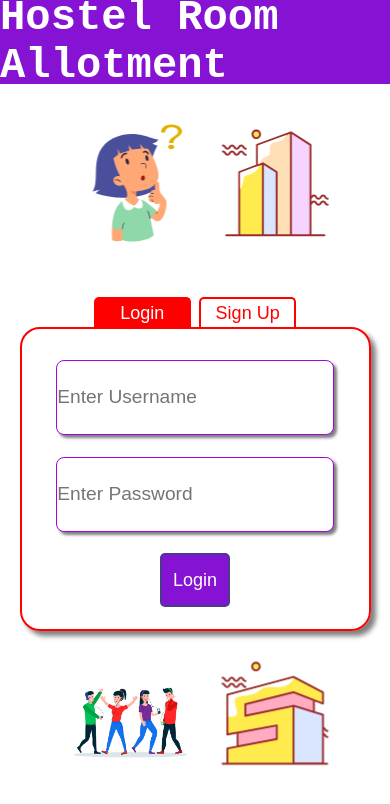
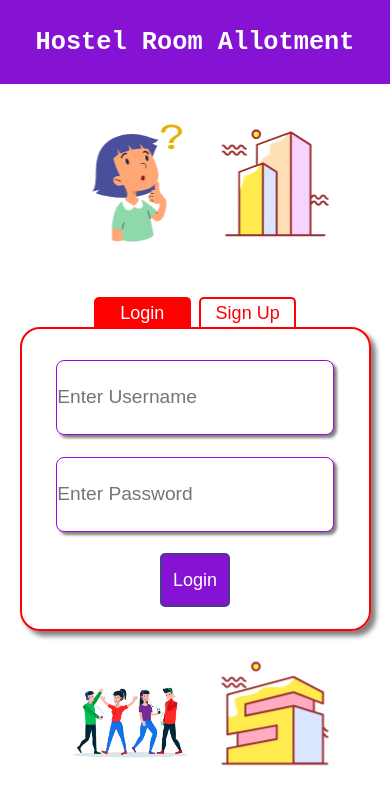
Before and after one commit to SoumabhoDev/HostelRoomAllotment, a plain HTML site: page index.html in a window 390 px wide. Drawn offline with Linux system fonts and the light colour scheme.

Commit message:
modified:   styles/index.css

```diff
--- a/styles/index.css
+++ b/styles/index.css
@@ -227,7 +227,7 @@ header {
     height: 80%;
   }
   header {
-    font-size: 5vh;
+    font-size: 3vh;
   }
   .container {
     flex-direction: column;
```
